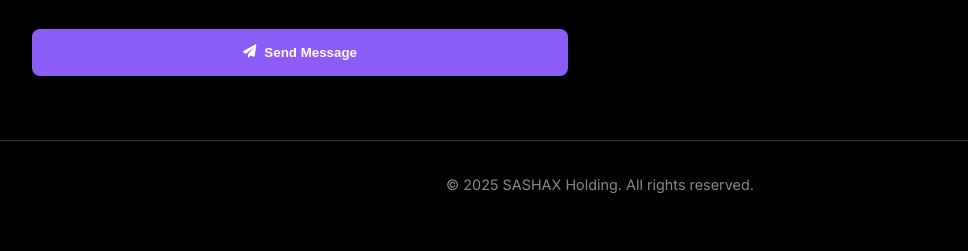
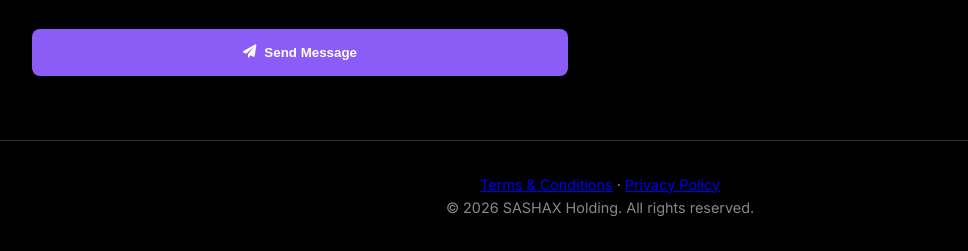
Before and after one commit to Nikolai123243/Sashax, a plain HTML site: page index.html in a window 1280 px wide. Shown: the part 2418-2669 px from the top of the page, without its empty margins (40-1008 px from the left). Before the commit the page ends 2646 px from the top, so only its background shows below. Drawn offline with Linux system fonts and the light colour scheme.

Commit message:
Add files via upload

```diff
--- a/index.html
+++ b/index.html
@@ -13,9 +13,9 @@
     <header class="header">
         <nav class="navbar">
             <div class="nav-container">
-                <div class="logo">
+                <a href="#home" class="logo logo-link" aria-label="SASHAX home">
                     <img src="sashax_logo.png" alt="SASHAX" class="logo-image">
-                </div>
+                </a>
                 <ul class="nav-menu">
                     <li><a href="#home" class="nav-link">Home</a></li>
                     <li><a href="#apps" class="nav-link">Apps</a></li>
@@ -152,7 +152,12 @@
     <!-- Footer -->
     <footer class="footer">
         <div class="container">
-            <p>&copy; 2025 SASHAX Holding. All rights reserved.</p>
+            <p class="footer-legal-links">
+                <a href="terms.html">Terms &amp; Conditions</a>
+                <span aria-hidden="true"> · </span>
+                <a href="terms.html#privacy-policy">Privacy Policy</a>
+            </p>
+            <p>&copy; 2026 SASHAX Holding. All rights reserved.</p>
         </div>
     </footer>
 
```
